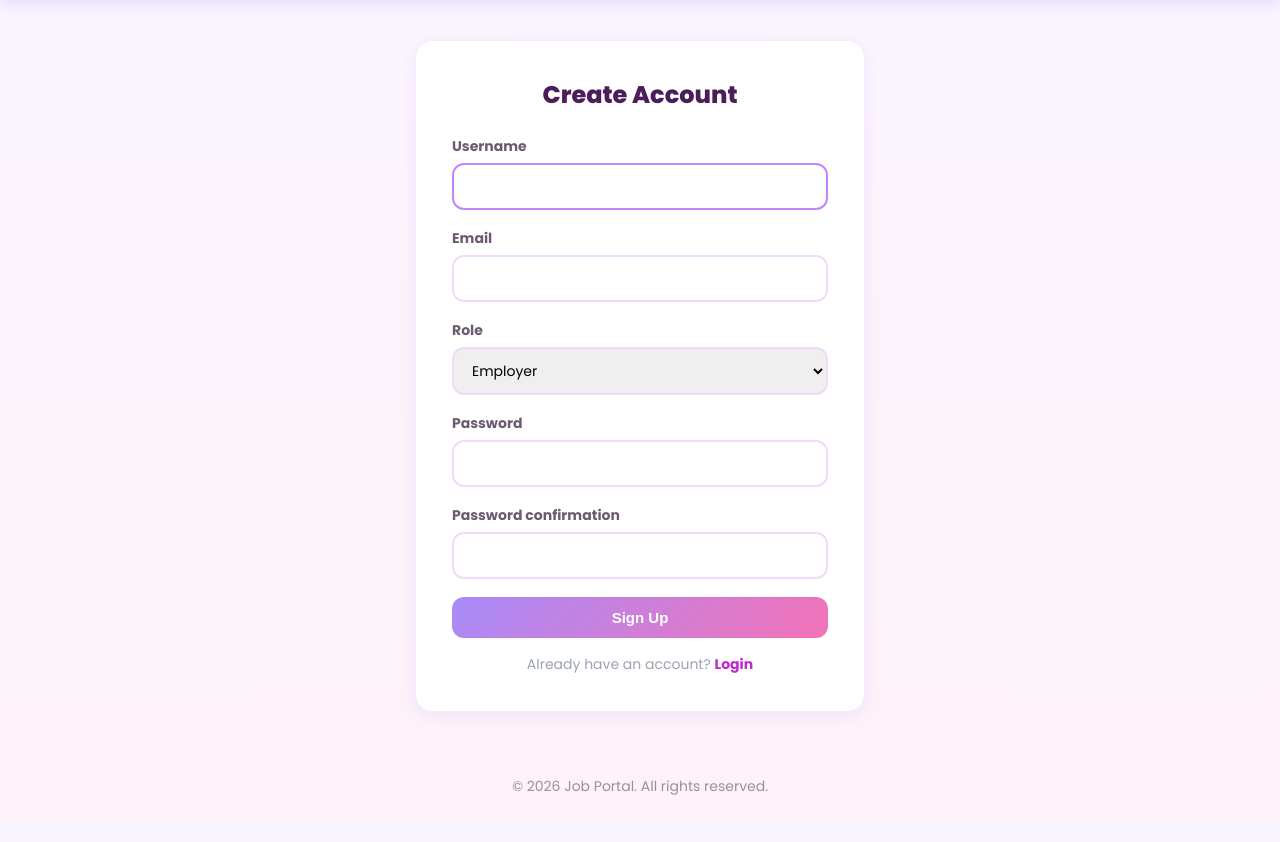
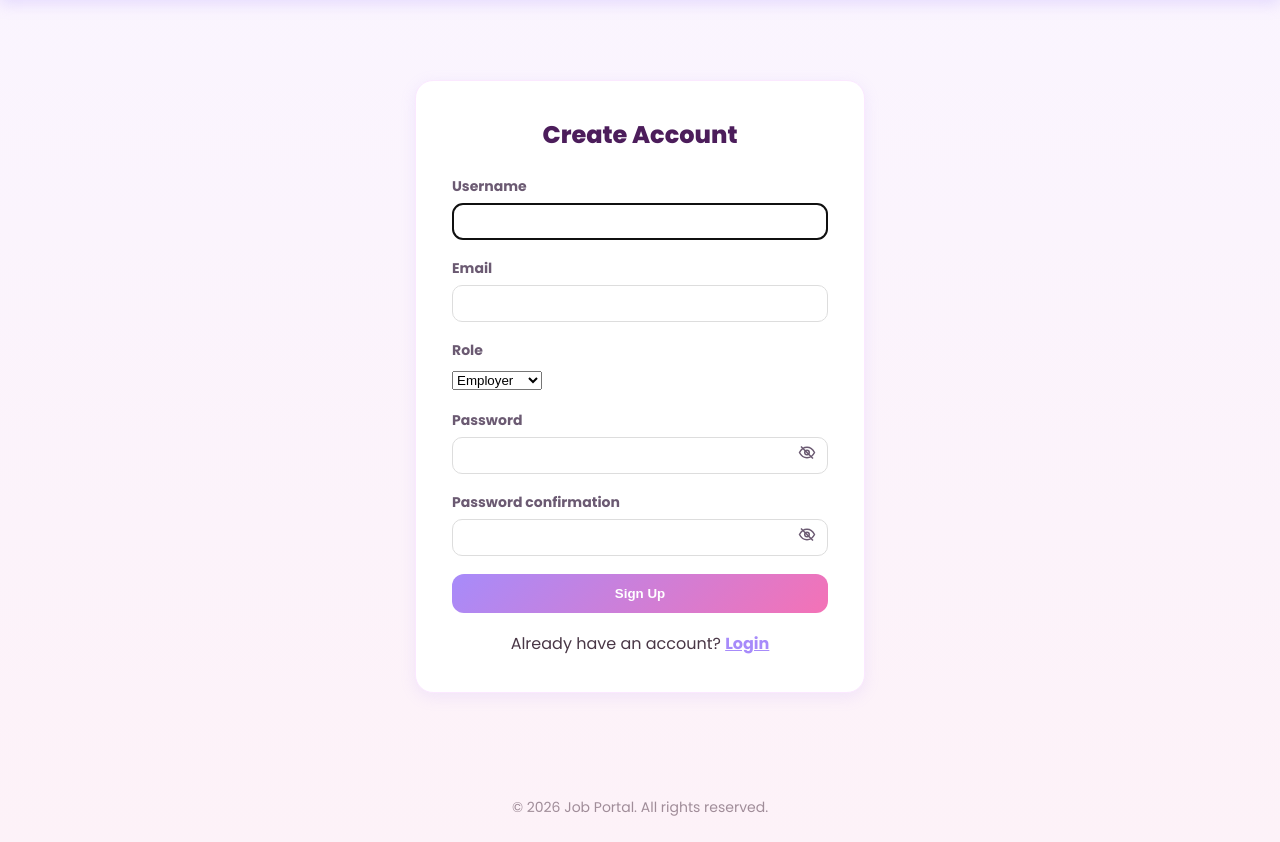
Before and after one commit to tayyabadev11/job-portal, a Django app: page /accounts/signup/ in a window 1280 px wide. Shown: the part 85-927 px from the top of the page. Before the commit the page ends 880 px from the top, so only its background shows below. Run offline with Django 5.2, Linux system fonts and the light colour scheme.

Commit message:
Updated signup page

```diff
--- a/apps/accounts/templates/accounts/signup.html
+++ b/apps/accounts/templates/accounts/signup.html
@@ -2,17 +2,13 @@
 {% block title %}Sign Up{% endblock %}
 {% block content %}
 <style>
-    .form-card { background: white; border-radius: 18px; padding: 36px; box-shadow: 0 4px 16px rgba(167,139,250,0.14); border: 1px solid #fbe8ff; max-width: 450px; margin: 0 auto; }
-    .form-title { font-size: 24px; font-weight: 800; color: #4c1d5b; margin-bottom: 24px; text-align: center; }
-    .form-group { margin-bottom: 18px; }
-    .form-group label { display: block; font-weight: 700; font-size: 14px; color: #6b5a72; margin-bottom: 6px; }
-    .form-input { width: 100%; padding: 11px 14px; border: 2px solid #f3d9f9; border-radius: 12px; font-size: 14px; font-family: 'Poppins', sans-serif; }
-    .form-input:focus { outline: none; border-color: #c084fc; }
-    .submit-btn { width: 100%; background: linear-gradient(135deg, #a78bfa, #f472b6); color: white; border: none; padding: 12px 24px; border-radius: 12px; font-weight: 700; font-size: 15px; cursor: pointer; }
-    .submit-btn:hover { opacity: 0.9; }
-    .switch-link { text-align: center; margin-top: 16px; font-size: 14px; color: #9ca3af; }
-    .switch-link a { color: #c026d3; font-weight: 700; text-decoration: none; }
-    .errorlist { color: #e11d48; font-size: 13px; list-style: none; margin-bottom: 8px; }
+.form-card { background:white; border-radius:18px; padding:36px; box-shadow:0 4px 16px rgba(167,139,250,0.14); border:1px solid #fbe8ff; max-width:450px; margin:40px auto; }
+.form-title { font-size:24px; font-weight:800; color:#4c1d5b; margin-bottom:24px; text-align:center; }
+.form-group { margin-bottom:18px; }
+.form-group label { display:block; font-weight:700; font-size:14px; color:#6b5a72; margin-bottom:6px; }
+.form-group input { width:100%; padding:10px; border:1px solid #ddd; border-radius:10px; box-sizing:border-box; }
+.submit-btn { width:100%; background:linear-gradient(135deg,#a78bfa,#f472b6); color:white; border:none; padding:12px; border-radius:12px; font-weight:700; cursor:pointer; }
+.errorlist { color:#e11d48; font-size:13px; list-style:none; margin-top:4px; }
 </style>
 <div class="form-card">
     <div class="form-title">Create Account</div>
@@ -21,12 +17,42 @@
         {% for field in form %}
         <div class="form-group">
             <label>{{ field.label }}</label>
+            {% if field.name == "password1" or field.name == "password2" %}
+            <div style="position:relative;">
+                {{ field }}
+                <span onclick="togglePassword('{{ field.id_for_label }}', this)" style="position:absolute;right:12px;top:50%;transform:translateY(-50%);cursor:pointer;color:#6b5a72;">
+                    <svg width="18" height="18" viewBox="0 0 24 24" fill="none" stroke="currentColor" stroke-width="2">
+                        <path d="M2 12s3.5-7 10-7 10 7 10 7-3.5 7-10 7S2 12 2 12z"/>
+                        <circle cx="12" cy="12" r="3"/>
+                        <path d="M4 4l16 16"/>
+                    </svg>
+                </span>
+            </div>
+            {% if field.name == "password1" %}
+            {% endif %}
+            {% else %}
             {{ field }}
+            {% endif %}
             {{ field.errors }}
         </div>
         {% endfor %}
         <button type="submit" class="submit-btn">Sign Up</button>
     </form>
-    <div class="switch-link">Already have an account? <a href="{% url 'login' %}">Login</a></div>
+    <div style="text-align:center;margin-top:18px;">
+        Already have an account?
+        <a href="{% url 'login' %}" style="color:#a78bfa;font-weight:700;">Login</a>
+    </div>
 </div>
+<script>
+function togglePassword(id, icon) {
+    var input = document.getElementById(id);
+    if (input.type === "password") {
+        input.type = "text";
+        icon.innerHTML = '<svg width="18" height="18" viewBox="0 0 24 24" fill="none" stroke="currentColor" stroke-width="2"><path d="M2 12s3.5-7 10-7 10 7 10 7-3.5 7-10 7S2 12 2 12z"/><circle cx="12" cy="12" r="3"/></svg>';
+    } else {
+        input.type = "password";
+        icon.innerHTML = '<svg width="18" height="18" viewBox="0 0 24 24" fill="none" stroke="currentColor" stroke-width="2"><path d="M2 12s3.5-7 10-7 10 7 10 7-3.5 7-10 7S2 12 2 12z"/><circle cx="12" cy="12" r="3"/><path d="M4 4l16 16"/></svg>';
+    }
+}
+</script>
 {% endblock %}
```
Also changed, not shown: core/settings.py (+3 -10 lines), db.sqlite3.
